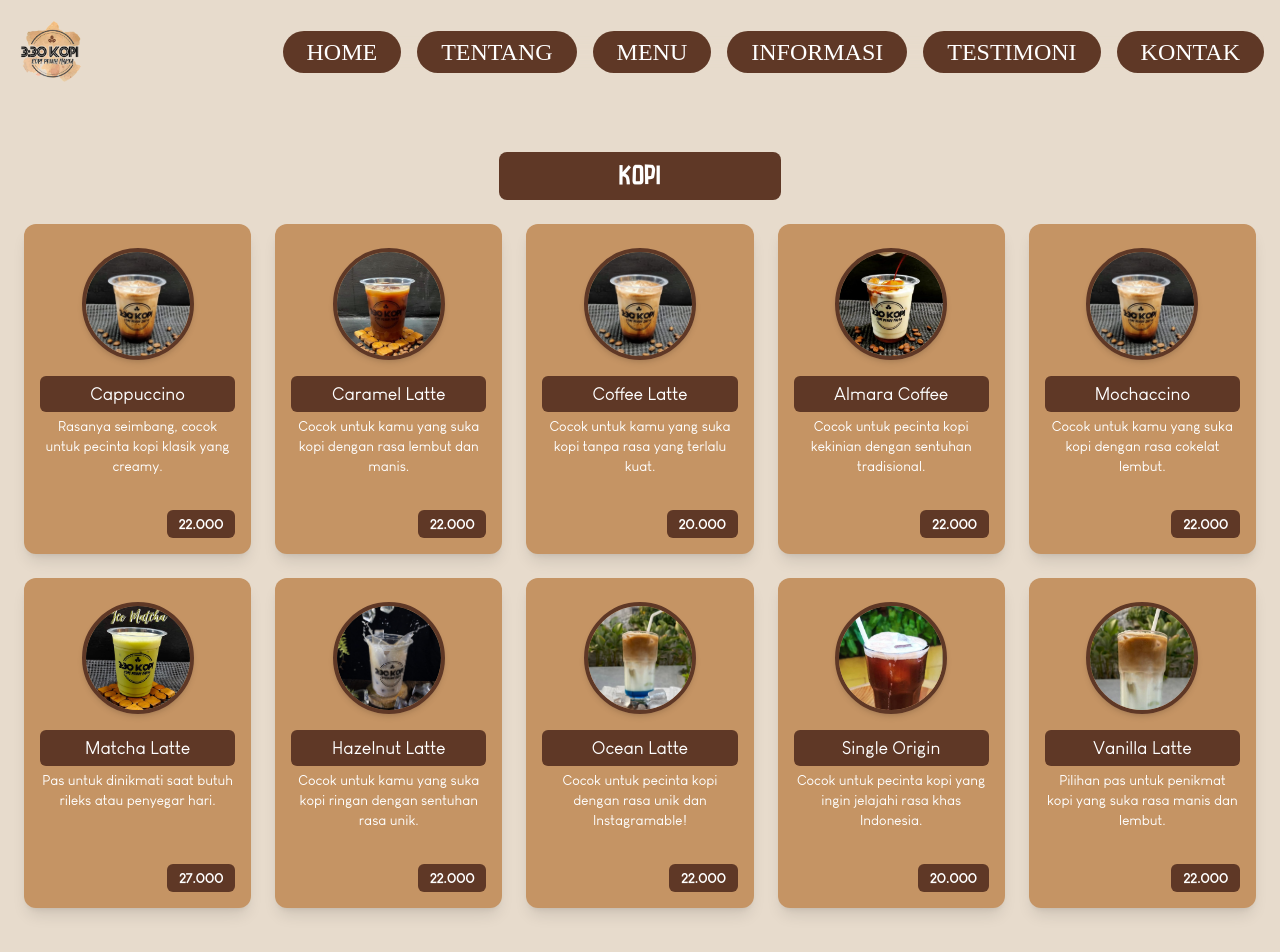
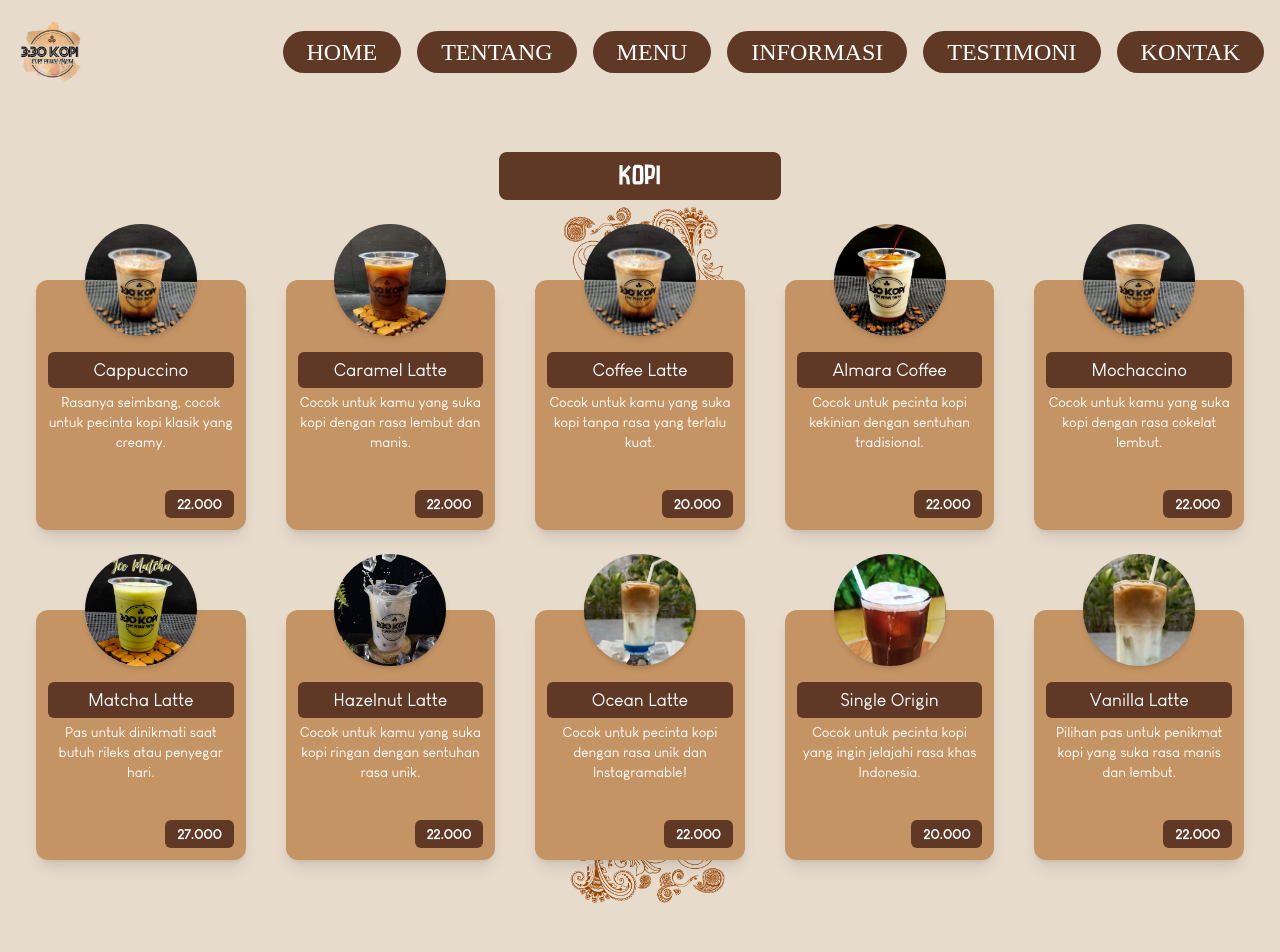
Before and after one commit to Snydexn/330-kopi, a React (Vite) app: page /menu in a window 1280 px wide. Shown: the top 952 px of the page. Built offline with nearby package versions, Linux system fonts and the light colour scheme; a web font is replaced by a local one.

Commit message:
perbaikan button menu

```diff
--- a/src/pages/Home/Hero.jsx
+++ b/src/pages/Home/Hero.jsx
@@ -1,5 +1,7 @@
 // HeroSection.jsx
 import React from 'react';
+import { Link } from 'react-router-dom';
+
 
 const HeroSection = () => {
   return (
@@ -13,13 +15,12 @@ const HeroSection = () => {
           />
 
           <div className="absolute bottom-8 md:bottom-16 left-1/2 transform -translate-x-1/2 text-base md:text-2xl px-4 md:px-8 py-1 md:py-2 text-white rounded-full">
-            <a
-              href="/menu"
+            <Link to="/menu"
               className="bg-[#C59464] text-white px-15 py-3 text-2xl rounded-full hover:bg-[#5F3826] hover:text-white transition-all"
               style={{ fontFamily: 'Want Coffee' }}
             >
               MENU
-            </a>
+            </Link>
           </div>
         </div>
       </div>
--- a/src/pages/Menu/MenuKopi.jsx
+++ b/src/pages/Menu/MenuKopi.jsx
@@ -66,11 +66,27 @@ const menus = [
 
 const MenuKopi = () => {
   return (
+    <div className="relative min-h-screen bg-[#E7DBCC] overflow-hidden">
+      {/* Ornamen Atas */}
+      <img
+        src="/assets/bg/Atas_Menu.png"
+        alt="ornamen atas"
+        className="absolute top-0 left-0 w-full max-h-[250px] object-contain z-0 pointer-events-none"
+      />
+
+      {/* Ornamen Bawah */}
+      <img
+        src="/assets/bg/Bawah_Menu.png"
+        alt="ornamen bawah"
+        className="absolute bottom-0 right-0 w-full max-h-[250px] object-contain z-0 pointer-events-none"
+      />
+
+      {/* Konten utama */}
       <div
-      className="min-h-screen px-4 py-12 bg-cover bg-center bg-no-repeat"
-      style={{ fontFamily: 'Louis George Cafe', backgroundColor: '#E7DBCC' }}
+        className="relative z-10 px-4 py-12"
+        style={{ fontFamily: 'Louis George Cafe' }}
       >
-      {/* Judul KOPI */}
+        {/* Judul */}
         <div className="text-center mb-6">
           <h2
             className="bg-[#5F3826] text-white text-2xl rounded-lg tracking-wide px-30 py-2 inline-block max-w-full"
@@ -81,20 +97,24 @@ const MenuKopi = () => {
         </div>
 
         {/* Grid Menu */}
-      <div className="grid grid-cols-2 sm:grid-cols-2 md:grid-cols-3 lg:grid-cols-4 xl:grid-cols-5 gap-6 max-w-7xl mx-auto px-2"
-      data-aos="fade-up" data-aos-duration="1000">
+        <div
+          className="grid grid-cols-2 sm:grid-cols-2 md:grid-cols-3 lg:grid-cols-4 xl:grid-cols-5 gap-x-10 gap-y-20 max-w-7xl mx-auto px-5 mt-20"
+          data-aos="fade-up"
+          data-aos-duration="1000"
+        >
           {menus.map((item, index) => (
             <div
               key={index}
-            className="bg-[#C59464] rounded-xl shadow-lg p-4 flex flex-col text-white min-h-[330px]"
+              className="bg-[#C59464] rounded-xl shadow-lg p-3 flex flex-col text-white min-h-[250px]"
             >
-            <div className="flex justify-center">
+              <div className="flex justify-center relative -mt-19 z-10">
                 <img
                   src={item.image}
                   alt={item.name}
-                className="w-28 h-28 object-cover rounded-full border-4 border-[#5F3826] mt-2 mb-4 shadow-md"
+                  className="w-28 h-28 object-cover rounded-full shadow-md  mt-2 mb-4 bg-white"
                 />
               </div>
+
               <h3 className="bg-[#5F3826] px-4 py-1 rounded-md text-lg mb-1 text-center">
                 {item.name}
               </h3>
@@ -108,8 +128,10 @@ const MenuKopi = () => {
           ))}
         </div>
       </div>
+    </div>
   );
 };
 
 
+
 export default MenuKopi;
--- a/src/pages/Menu/MenuMakanan.jsx
+++ b/src/pages/Menu/MenuMakanan.jsx
@@ -108,20 +108,20 @@ const MenuMakanan = () => {
         </h2>
       </div>
 
-      <div className="grid grid-cols-2 sm:grid-cols-2 md:grid-cols-3 lg:grid-cols-4 xl:grid-cols-5 gap-6 max-w-7xl mx-auto px-2"
+      <div className="grid grid-cols-2 sm:grid-cols-2 md:grid-cols-3 lg:grid-cols-4 xl:grid-cols-5 gap-x-10 gap-y-20 max-w-7xl mx-auto px-5 mt-20"
       data-aos="fade-up" data-aos-duration="1000"
       >
 
         {menus.map((item, index) => (
           <div
             key={index}
-            className="bg-[#C59464] rounded-xl shadow-lg p-4 flex flex-col text-white min-h-[330px]"
+            className="bg-[#C59464] rounded-xl shadow-lg p-3 flex flex-col text-white min-h-[250px]"
           >
-            <div className="flex justify-center">
+            <div className="flex justify-center relative -mt-19 z-10">
               <img
                 src={item.image}
                 alt={item.name}
-                className="w-28 h-28 object-cover rounded-full border-4 border-[#5F3826] mt-2 mb-4 shadow-md"
+                className="w-28 h-28 object-cover rounded-full mt-2 mb-4 shadow-md"
               />
             </div>
             <h3 className="bg-[#5F3826] px-4 py-1 rounded-md text-lg mb-1 text-center">
--- a/src/pages/Menu/MenuNonKopi.jsx
+++ b/src/pages/Menu/MenuNonKopi.jsx
@@ -80,19 +80,20 @@ const MenuNonKopi = () => {
       </div>
 
       {/* Grid Menu */}
-      <div className="grid grid-cols-2 sm:grid-cols-2 md:grid-cols-3 lg:grid-cols-4 xl:grid-cols-5 gap-6 max-w-7xl mx-auto px-2"
+      <div className="grid grid-cols-2 sm:grid-cols-2 md:grid-cols-3 lg:grid-cols-4 xl:grid-cols-5 gap-x-10 gap-y-20 max-w-7xl mx-auto px-5 mt-20"
       data-aos="fade-up" data-aos-duration="1000"
       >
         {menus.map((item, index) => (
           <div
             key={index}
-            className="bg-[#C59464] rounded-xl shadow-lg p-4 flex flex-col text-white min-h-[330px]"
+            className="bg-[#C59464] rounded-xl shadow-lg p-3 flex flex-col text-white min-h-[250px]"
+
           >
-            <div className="flex justify-center">
+            <div className="flex justify-center relative -mt-19 z-10">
               <img
                 src={item.image}
                 alt={item.name}
-                className="w-28 h-28 object-cover rounded-full border-4 border-[#5F3826] mt-2 mb-4 shadow-md"
+                className="w-28 h-28 object-cover rounded-full mt-2 mb-4 shadow-md"
               />
             </div>
             <h3 className="bg-[#5F3826] px-4 py-1 rounded-md text-lg mb-1 text-center">
--- a/src/pages/Tentang/Tentang.jsx
+++ b/src/pages/Tentang/Tentang.jsx
@@ -2,7 +2,7 @@ import Navigationbar from "../../components/Navigationbar";
 
 export default function Tentang() {
   return (
-    <div className="relative bg-[#E7DBCC] min-h-screen text-[#4D2B1F] animate__animated animate__fadeInUp overflow-hidden">
+    <div className="relative bg-[#E7DBCC] min-h-screen text-[#4D2B1F]">
       {/* Background Ornamen */}
       <img
         src="/assets/bg/Kiri_Tentang.png"
@@ -18,7 +18,7 @@ export default function Tentang() {
       />
 
       {/* Konten utama */}
-      <div className="relative z-10 py-10 px-4 sm:px-6 md:px-8 max-w-7xl mx-auto">
+      <div className="relative z-10 py-10 px-4 sm:px-6 md:px-8 max-w-7xl mx-auto animate__animated animate__fadeInUp overflow-hidden">
         <h1 className="text-3xl md:text-4xl text-center mb-10 font-['Want_Coffee'] bg-[#5F3826] text-white py-6 md:py-12 rounded-lg">
           TENTANG KAMI
         </h1>
```
Also changed, not shown: public/assets/bg/Atas_Menu.png (added), public/assets/bg/Bawah_Menu.png (added). Lines whose indentation alone changed are shown as unchanged.
